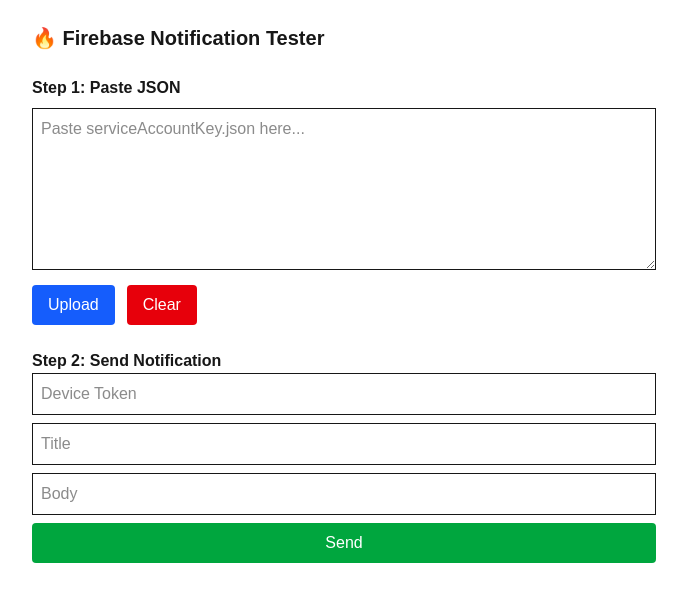
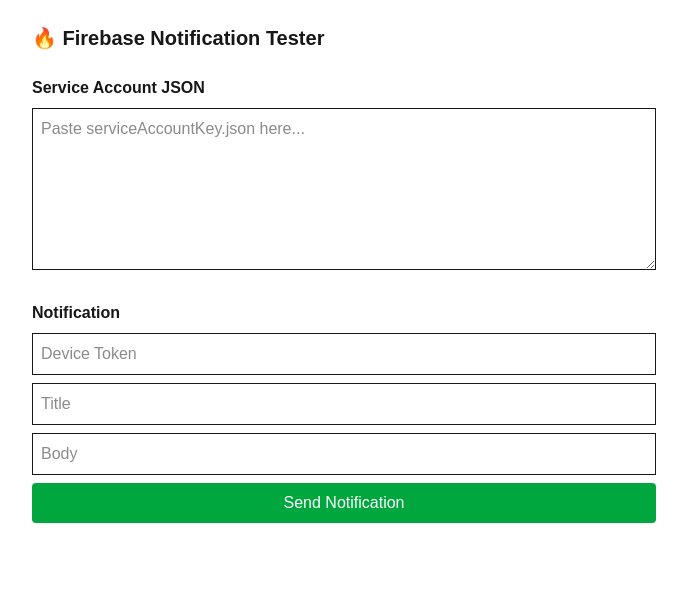
Before and after one commit to abhikashyap2698-netizen/fcm-test, a Next.js app: page / in a window 1280 px wide. Shown: the top 602 px of the page, without its empty margins (296-983 px from the left). Built offline with nearby package versions, Linux system fonts and the light colour scheme.

Commit message:
fix:the issue of mongodb

```diff
--- a/src/pages/api/notify.ts
+++ b/src/pages/api/notify.ts
@@ -1,6 +1,7 @@
 import type { NextApiRequest, NextApiResponse } from "next";
-import { connectToDB } from "@/lib/mongo";
 import admin from "firebase-admin";
+
+let firebaseApp: admin.app.App | null = null;
 
 function setCors(res: NextApiResponse) {
   res.setHeader("Access-Control-Allow-Origin", "*");
@@ -8,40 +9,37 @@ function setCors(res: NextApiResponse) {
   res.setHeader("Access-Control-Allow-Headers", "Content-Type");
 }
 
-async function initFirebase() {
-  if (admin.apps.length) return admin.app();
+async function initFirebase(serviceAccount: any) {
+  if (firebaseApp) return firebaseApp;
 
-  const db = await connectToDB();
-  const row = await db.collection("firebase_config").findOne({});
-  if (!row) throw new Error("No Firebase config uploaded");
-
-  let config: any = row.content;
-  if (typeof config === "string") config = JSON.parse(config);
-
-  if (config.private_key) {
-    config.private_key = config.private_key.replace(/\\n/g, "\n");
+  // Fix private key line breaks
+  if (serviceAccount.private_key) {
+    serviceAccount.private_key = serviceAccount.private_key.replace(/\\n/g, "\n");
   }
 
-  admin.initializeApp({
-    credential: admin.credential.cert(config),
+  firebaseApp = admin.initializeApp({
+    credential: admin.credential.cert(serviceAccount),
   });
 
-  return admin.app();
+  return firebaseApp;
 }
 
 export default async function handler(req: NextApiRequest, res: NextApiResponse) {
   setCors(res);
   if (req.method === "OPTIONS") return res.status(200).end();
-  if (req.method !== "POST") return res.status(405).end();
+
+  if (req.method !== "POST") {
+    return res.status(405).json({ error: "Method not allowed" });
+  }
 
   try {
-    await initFirebase();
+    const { serviceAccount, token, title, body, data } = req.body;
 
-    const { token, title, body, data } = req.body;
+    if (!serviceAccount || !token || !title || !body) {
+      return res.status(400).json({ error: "Missing fields: serviceAccount, token, title, or body" });
+    }
 
-    if (!token || !title || !body) {
-      return res.status(400).json({ error: "Missing fields: token, title, or body" });
-    }
+    await initFirebase(serviceAccount);
 
     const message: admin.messaging.Message = {
       token,
@@ -50,6 +48,7 @@ export default async function handler(req: NextApiRequest, res: NextApiResponse)
     };
 
     const response = await admin.messaging().send(message);
+
     return res.status(200).json({ success: true, id: response });
   } catch (err: any) {
     console.error("Notify API Error:", err);
--- a/src/pages/index.tsx
+++ b/src/pages/index.tsx
@@ -6,32 +6,24 @@ export default function Home() {
   const [title, setTitle] = useState("");
   const [body, setBody] = useState("");
 
-  const handleUpload = async () => {
-    if (!jsonText) return alert("Paste JSON first");
+  const handleSend = async () => {
+    if (!jsonText || !token || !title || !body) return alert("Fill all fields!");
 
-    const res = await fetch("/api/upload", {
-      method: "POST",
-      headers: { "Content-Type": "application/json" },
-      body: JSON.stringify({ json: jsonText }),
-    });
-    const result = await res.json();
-    alert(result.message || result.error);
-  };
+    let serviceAccount;
+    try {
+      serviceAccount = JSON.parse(jsonText);
+    } catch (err) {
+      return alert("Invalid JSON");
+    }
 
-  const handleSend = async () => {
     const res = await fetch("/api/notify", {
       method: "POST",
       headers: { "Content-Type": "application/json" },
-      body: JSON.stringify({ token, title, body, data: { screen: "Home" } }),
+      body: JSON.stringify({ serviceAccount, token, title, body, data: { screen: "Home" } }),
     });
+
     const result = await res.json();
-    alert(res.ok ? "✅ " + JSON.stringify(result) : result.error);
-  };
-
-  const handleClear = async () => {
-    const res = await fetch("/api/clear", { method: "POST" });
-    const result = await res.json();
-    alert(result.message || result.error);
+    alert(res.ok ? "✅ Notification sent\n" + JSON.stringify(result) : result.error);
   };
 
   return (
@@ -39,7 +31,7 @@ export default function Home() {
       <h1 className="text-xl font-bold">🔥 Firebase Notification Tester</h1>
 
       <div>
-        <h3 className="font-semibold">Step 1: Paste JSON</h3>
+        <h3 className="font-semibold">Service Account JSON</h3>
         <textarea
           placeholder="Paste serviceAccountKey.json here..."
           value={jsonText}
@@ -47,19 +39,15 @@ export default function Home() {
           className="border w-full p-2 mt-2"
           rows={6}
         />
-        <div className="flex gap-3 mt-2">
-          <button onClick={handleUpload} className="bg-blue-600 text-white px-4 py-2 rounded">Upload</button>
-          <button onClick={handleClear} className="bg-red-600 text-white px-4 py-2 rounded">Clear</button>
-        </div>
       </div>
 
       <div>
-        <h3 className="font-semibold">Step 2: Send Notification</h3>
+        <h3 className="font-semibold">Notification</h3>
         <input
           placeholder="Device Token"
           value={token}
           onChange={(e) => setToken(e.target.value)}
-          className="border w-full p-2"
+          className="border w-full p-2 mt-2"
         />
         <input
           placeholder="Title"
@@ -77,7 +65,7 @@ export default function Home() {
           onClick={handleSend}
           className="bg-green-600 text-white px-4 py-2 rounded w-full mt-2"
         >
-          Send
+          Send Notification
         </button>
       </div>
     </div>
```
Also changed, not shown: 1 other file (tests, documents, lock files or other folders).
